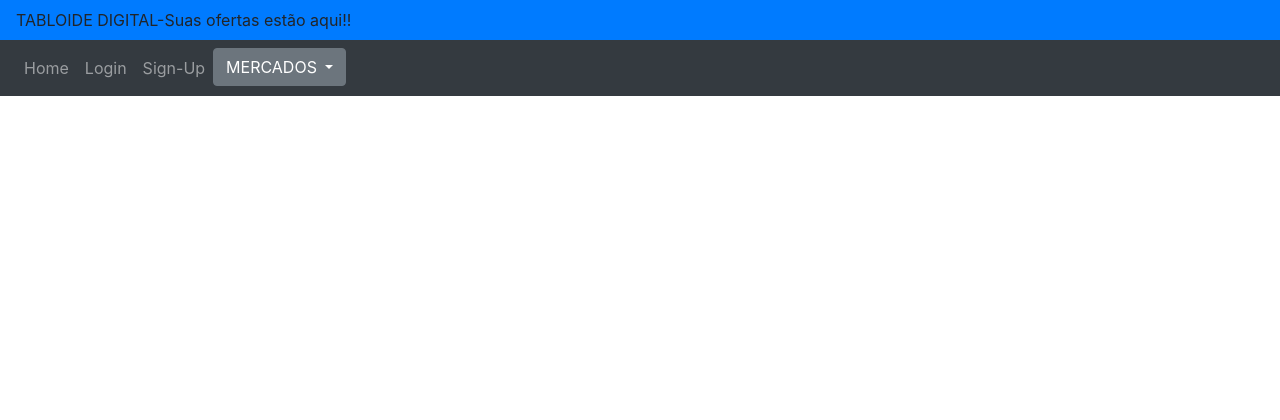
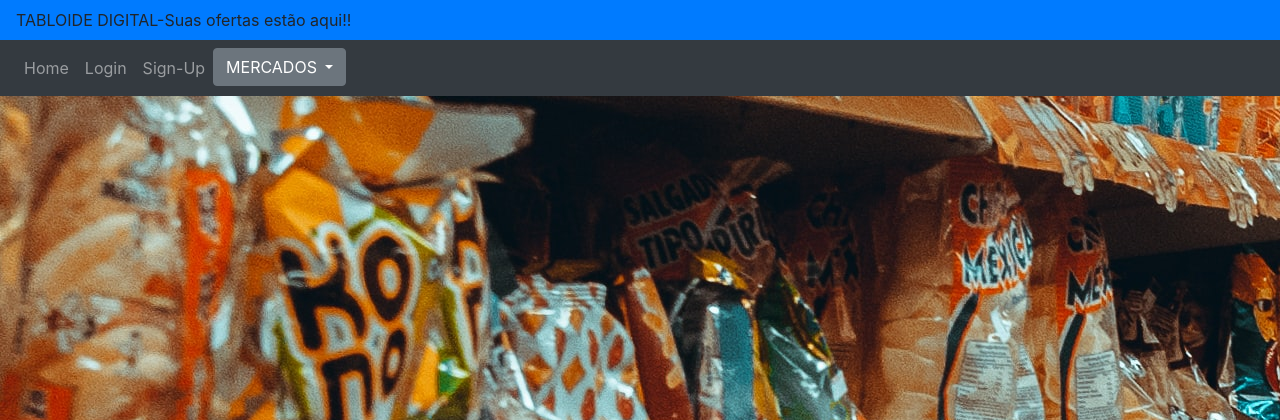
Before and after one commit to carla0412/pi_tabloid_frontend, a Flask app: page / in a window 1280 px wide. Shown: the top 420 px of the page. Run offline with Flask 2, Linux system fonts and the light colour scheme; some libraries are stand-ins or nearby versions.

Commit message:
Adicionando uma foto de fundo provisória

```diff
--- a/website/static/css/mystyle.css
+++ b/website/static/css/mystyle.css
@@ -6,3 +6,9 @@ h1{
     width: 400px;
     height: 250px;
 }
+
+body{
+    background-image: url("../image/mercado_fundo.jpg");
+    background-repeat: no-repeat;
+
+}
```
Also changed, not shown: website/static/image/mercado_fundo.jpg (added).
